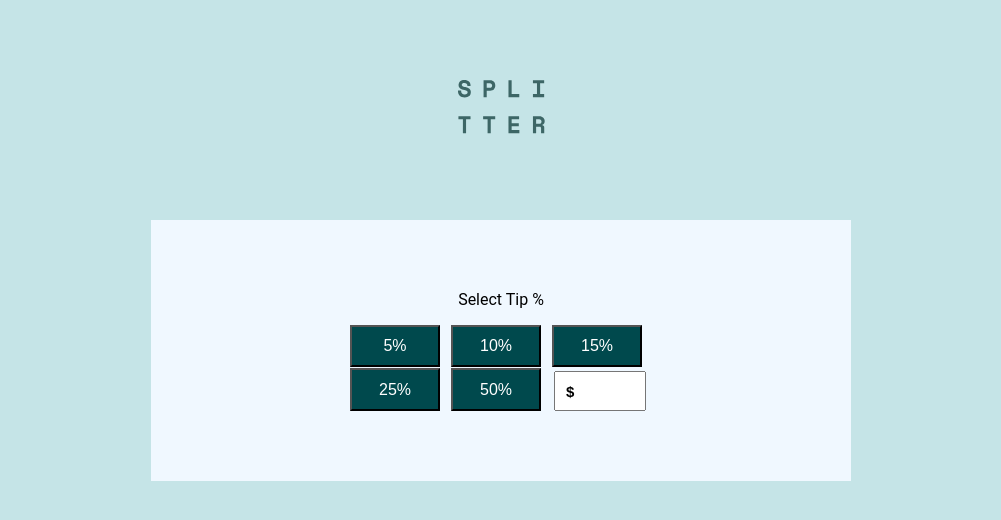
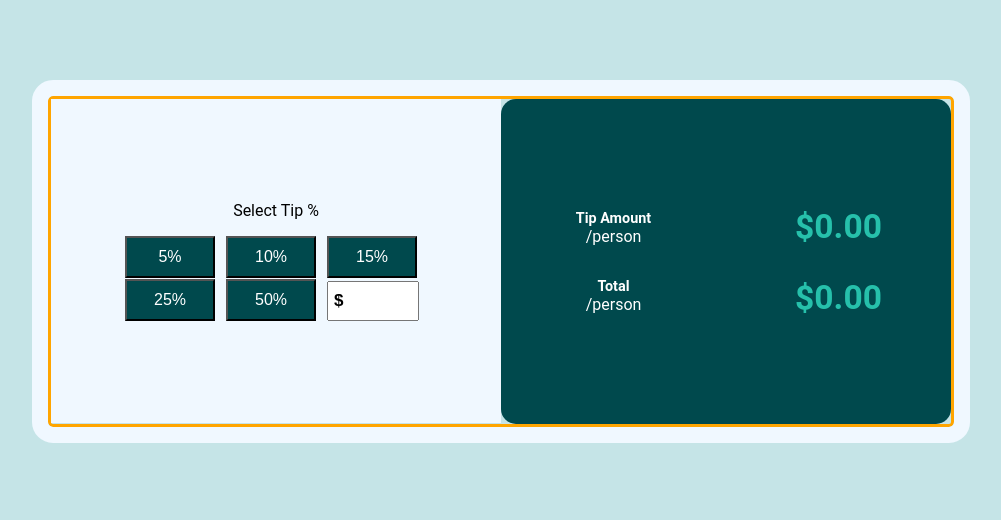
Before and after one commit to chriskavanagh/tipcalc, a React (Create React App) app: page / in a window 1280 px wide. Shown: the top 520 px of the page, without its empty margins (139-1140 px from the left). Built offline with nearby package versions, Linux system fonts and the light colour scheme.

Commit message:
Frame Component

```diff
--- a/src/App.css
+++ b/src/App.css
@@ -1,7 +1,6 @@
 .App {
   text-align: center;
+  display: grid;
+  grid-template-rows: 1fr;
+  justify-items: center;
 }
-.page-logo {
-  margin-top: 5rem;
-  margin-bottom: 5rem;
-}
--- a/src/App.js
+++ b/src/App.js
@@ -1,32 +1,23 @@
 import "./App.css";
+import Frame from "./components/Frame";
 import logo from "./images/logo.svg";
-import { useState, useCallback } from "react";
-import Form from "./components/Form";
-import Display from "./components/Display";
-import TipButtons from "./components/TipButtons";
+//import { useState } from "react";
+//import Display from "./components/Display";
+//import TipButtons from "./components/TipButtons";
 
 function App() {
-  const [tip, setTip] = useState("");
-  const [formattedAmt, setFormattedAmt] = useState("");
+  //const [tip, setTip] = useState("");
+  //const [formattedAmt, setFormattedAmt] = useState("formatted amount");
   //console.log(formattedAmt);
 
-  function handler(event) {
+  /* function handler(event) {
     setTip(event.target.value);
-  }
+  } */
   return (
     <div className="App">
-      <img src={logo} alt="logo" className="page-logo" />
-      <div className="container">
-        <TipButtons
-          tip={tip}
-          setTip={setTip}
-          handler={handler}
-          formattedAmt={formattedAmt}
-          setFormattedAmt={setFormattedAmt}
-        />
-        {/* <Form /> */}
-        {/* <Display /> */}
-      </div>
+      <main className="main-container">
+        <Frame />
+      </main>
     </div>
   );
 }
--- a/src/components/Display.js
+++ b/src/components/Display.js
@@ -1,22 +1,17 @@
+import "../styles/Display.css";
+
 export default function Display() {
   return (
-    <div>
-      <div className="display-row">
-        <div className="display-label">
-          <p className="header">Tip Amount</p>
-          <p className="unit">/ person</p>
-        </div>
-        <div className="display-amt">
-          <p className="value">$0.00</p>
-        </div>
-        <div className="display-label">
-          <p className="header">Tip Amount</p>
-          <p className="unit">/ person</p>
-        </div>
-        <div className="display-amt">
-          <p className="value">$0.00</p>
-        </div>
-        <button className="btn">Reset</button>
+    <div className="wrapper">
+      <div className="tip-container">
+        <h6 className="tip-amt">Tip Amount</h6>
+        <p id="person">/person</p>
+        <h6 className="total-text">Total</h6>
+        <p className="tip-person">/person</p>
+      </div>
+      <div className="total-container">
+        <h2>$0.00</h2>
+        <h2 className="total">$0.00</h2>
       </div>
     </div>
   );
--- a/src/components/Form.js
+++ /dev/null
@@ -1,19 +0,0 @@
-import dollar from "../images/icon-dollar.svg";
-import "../styles/Form.css";
-
-export default function Form() {
-  return (
-    <div className="form">
-      <div className="label-group">
-        <label htmlFor="bill">Bill</label>
-        <input type="number" id="bill" />
-        <img src={dollar} alt="dollar" aria-hidden="true" />
-      </div>
-
-      <div className="label-group">
-        <label htmlFor="people">Number Of People</label>
-        <input type="number" id="people" />
-      </div>
-    </div>
-  );
-}
--- /dev/null
+++ b/src/components/Frame.js
@@ -0,0 +1,23 @@
+import TipButtons from "./TipButtons";
+import Display from "./Display";
+import { useState } from "react";
+import "../styles/Frame.css";
+
+export default function Frame() {
+  const [tip, setTip] = useState("");
+
+  function handler(event) {
+    setTip(event.target.value);
+  }
+
+  return (
+    <main className="frame-wrapper">
+      <div className="frame__top">
+        <TipButtons tip={tip} handler={handler} />
+      </div>
+      <div className="frame__bottom">
+        <Display />
+      </div>
+    </main>
+  );
+}
--- /dev/null
+++ b/src/styles/Display.css
@@ -0,0 +1,29 @@
+.wrapper {
+  background-color: var(--very-dark-cyan);
+  display: grid;
+  grid-template-columns: 1fr 1fr;
+  grid-template-rows: auto;
+  align-items: center;
+  min-height: 325px;
+  border-radius: 15px;
+}
+.tip-container {
+  color: var(--white);
+  margin-top: 1rem;
+}
+.total-container {
+  color: var(--strong-cyan);
+}
+.total {
+  padding-top: 2rem;
+}
+h6 {
+  font-size: 0.6em;
+  font-weight: bold;
+}
+#person {
+  margin-bottom: 32px;
+}
+h2 {
+  font-size: 1.4em;
+}
--- a/src/styles/Form.css
+++ /dev/null
@@ -1,8 +0,0 @@
-.form {
-  display: grid;
-  flex-direction: column;
-  align-items: center;
-  justify-content: center;
-  grid-template-rows: 1fr 1fr 1fr;
-  color: orange;
-}
--- /dev/null
+++ b/src/styles/Frame.css
@@ -0,0 +1,14 @@
+.frame-wrapper {
+  display: grid;
+  grid-template-columns: 450px 450px;
+  margin-top: 6rem;
+  margin-left: auto;
+  margin-right: auto;
+  border: 16px solid aliceblue;
+  outline: 16px solid aliceblue;
+  border-radius: 5px;
+}
+
+.frame-wrapper {
+  border: 3px solid orange;
+}
--- a/src/styles/TipButtons.css
+++ b/src/styles/TipButtons.css
@@ -1,9 +1,8 @@
 .tip-wrapper {
-  width: 700px;
+  width: 450px;
   margin: 0 auto;
-
   background-color: aliceblue;
-  padding: 70px 100px;
+  padding: 102px 100px;
 }
 
 .btn-group {
@@ -28,11 +27,11 @@ p {
 input {
   width: 92px;
   height: 40px;
-  font-size: 15px;
+  font-size: 17px;
   font-weight: bold;
-  padding-left: 10px;
-  margin-top: 3px;
-  margin-right: 4px;
+  padding-left: 5px;
+  margin-top: 2px;
+  margin-right: 12px;
   outline: none;
 }
 div.input-wrapper {
```
